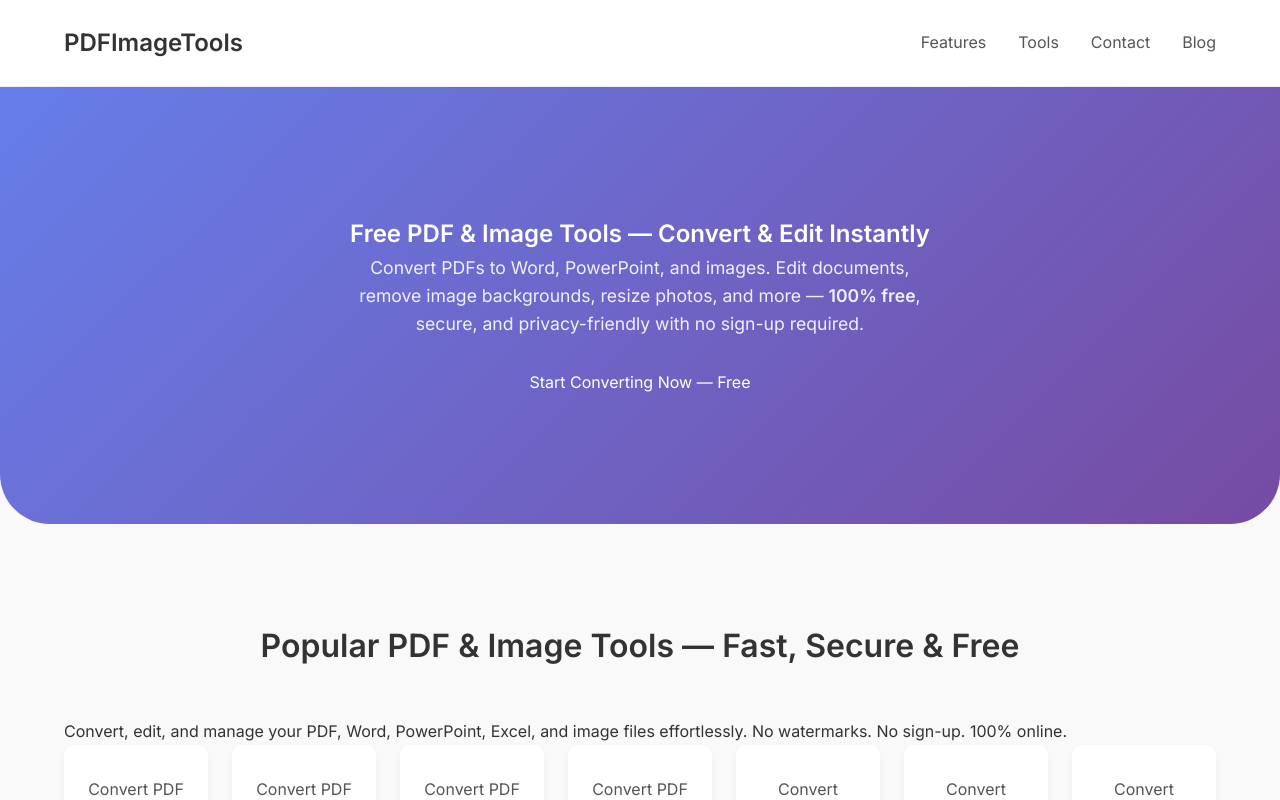
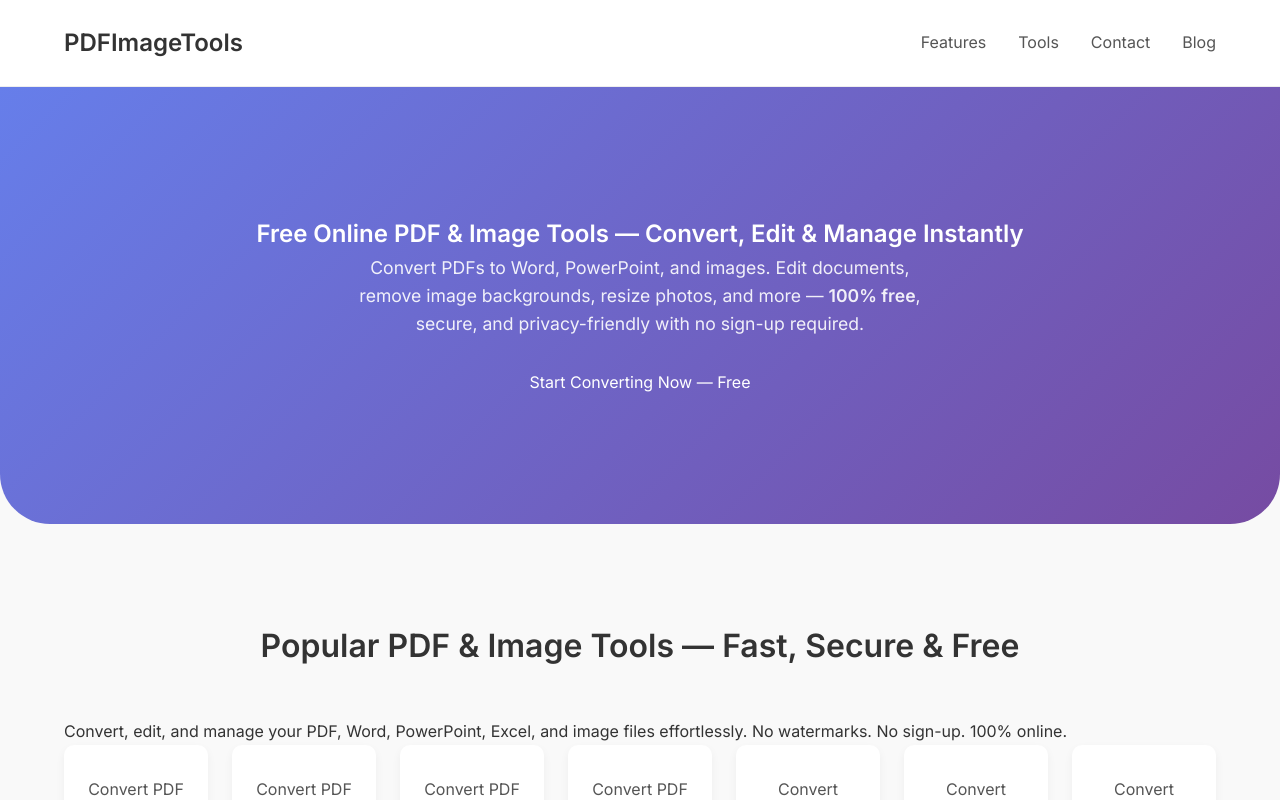
Before and after one commit to Leadmind-Developer/pdfimagetools-vercel, a Next.js app: page / in a window 1280 px wide. Shown: the top 800 px of the page. Built offline with nearby package versions, Linux system fonts and the light colour scheme; no server answers.

Commit message:
Update Hero.jsx

```diff
--- a/src/components/Hero.jsx
+++ b/src/components/Hero.jsx
@@ -5,7 +5,7 @@ const Hero = () => (
   <section className="hero bg-gradient-to-b from-white to-gray-50 py-20 text-center">
     <div className="container mx-auto px-6 max-w-3xl">
       <h1 className="text-4xl md:text-5xl font-extrabold text-gray-900 leading-tight mb-6">
-        Free PDF & Image Tools — Convert & Edit Instantly
+        Free Online PDF & Image Tools — Convert, Edit & Manage Instantly
       </h1>
 
       <p className="text-lg text-gray-700 mb-8">
```
